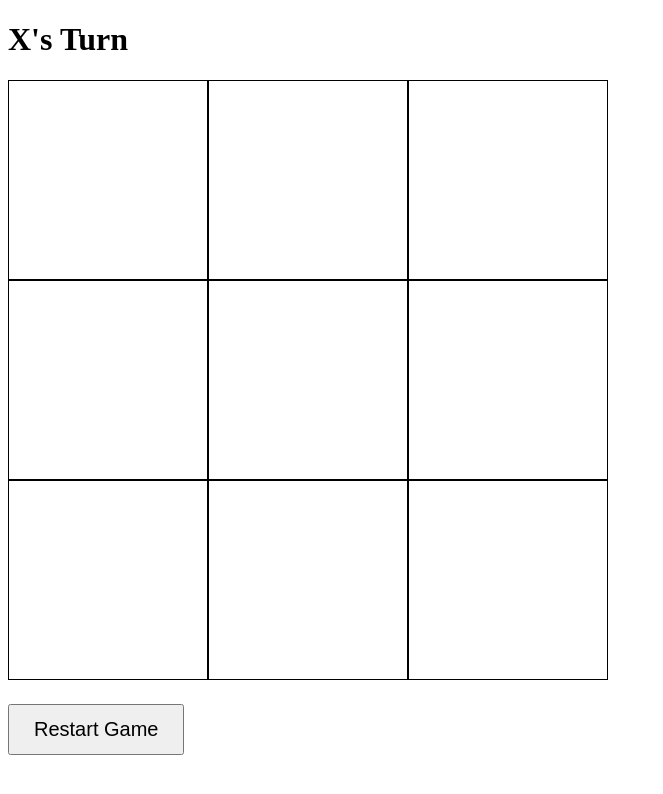
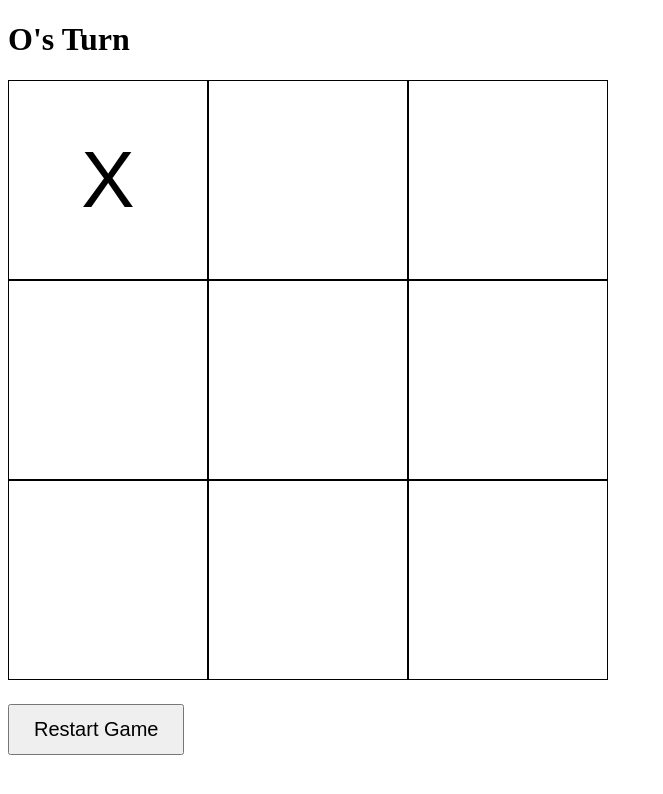
Before and after one commit to ITDallasDBW/3.6TicTacToe, a plain HTML site: page TicTacToe Starter/index.html in a window 1280 px wide. Both pictures are taken after a click on the button 108 px from the left and 179 px from the top of the page. Shown: the whole page, without its empty margins (0-663 px from the left). Drawn offline with Linux system fonts and the light colour scheme.

Commit message:
Tic Tac Toe complete

```diff
--- a/TicTacToe Starter/index.html
+++ b/TicTacToe Starter/index.html
@@ -21,7 +21,7 @@
         <button class="board__square"></button>
         <button class="board__square"></button>
       </div>
-      <button class="restart">Restart Game</button>
+      <button onclick="restartGame()" class="restart">Restart Game</button>
     </div>
 
     <script src="script.js"></script>
--- a/TicTacToe Starter/script.js
+++ b/TicTacToe Starter/script.js
@@ -0,0 +1,130 @@
+//Step1: When we click on a game square, show if it's X or O
+//X if it was player 1 and O if it was player 2
+//Update the h1 to say whose turn it is
+
+//Step 2: Determine when the game ends
+//When you click on a square, check to see the game ended(win or draw)
+//Update the text when the game ends
+
+//Step 3: Restart game
+//When you click the restart game button, reset the board
+
+const allSquares = document.querySelectorAll(".board__square");
+const title = document.querySelector(".board__title");
+
+let currentPlayer = "X";
+let gameOver = false;
+// let board=['X', 'O', 'X', 'O', 'X', 'O', 'X', 'O', 'X']
+let board = new Array(9).fill(undefined);
+
+//When we click on square, want to set innerHTML
+// CAN loop thru with i=0, etc. But cleaner to use foreach loop
+//AND, foreach gives 2nd argument=index so it's more better
+allSquares.forEach((square, i) => {
+  //   console.log(square, i);
+  //Once we have access to square, we can addEventListener
+  square.addEventListener("click", () => {
+    if (square.innerHTML || gameOver) {
+      return;
+    }
+    // console.log("clicked");
+    square.innerHTML = currentPlayer;
+    board[i] = currentPlayer;
+    // console.log(board)
+
+    if (checkWin()) {
+      console.log("this runs");
+      title.innerHTML = `${currentPlayer} Wins!`;
+      gameOver = true;
+      return;
+    }
+
+    if (checkDraw()) {
+      console.log("its a draw");
+      title.innerHTML = `Draw!`;
+      gameOver = true;
+      return;
+    }
+
+    currentPlayer = currentPlayer === "X" ? "O" : "X";
+    title.innerHTML = `${currentPlayer}'s Turn`;
+  });
+});
+
+//Step 3 Restart Game
+function restartGame() {
+  console.log("restart");
+  //1. Reset title
+  title.innerHTML = `${currentPlayer}'s Turn`;
+
+  //2. Reset DOM
+  allSquares.forEach((square) => {
+    square.innerHTML = "";
+  });
+  //3. Reset board
+  board = new Array(9).fill(undefined);
+  gameOver = false;
+}
+
+//Step 2 Winning state:
+function checkDraw() {
+  console.log(board);
+  //if using every, make sure array values exist.
+  //every doiesn't loop over empty values.
+  //But DOES loop over undefined.
+  return board.every((symbol) => {
+    if (symbol) {
+      return true;
+    }
+  });
+  //OR
+  //   for (let i = 0; i < board.length; ++i) {
+  //     if (!board[i]) {
+  //       return false;
+  //     }
+  //   }
+  //   return true;
+}
+function checkWin() {
+  const winningIndicies = [
+    //Horizontal Wins
+    [0, 1, 2],
+    [3, 4, 5],
+    [6, 7, 8],
+    //Vertical
+    [0, 3, 6],
+    [1, 4, 7],
+    [2, 5, 8],
+    //Diagonal
+    [0, 4, 8],
+    [2, 4, 6],
+  ];
+  for (let i = 0; i < winningIndicies.length; ++i) {
+    const matchingIndicies = winningIndicies[i];
+    // console.log(matchingIndicies);
+    let symbol1 = board[matchingIndicies[0]];
+    let symbol2 = board[matchingIndicies[1]];
+    let symbol3 = board[matchingIndicies[2]];
+
+    if (!symbol1 || !symbol2 || !symbol3) {
+      continue;
+    }
+
+    if (symbol1 === symbol2 && symbol2 === symbol3) {
+      console.log("winner at", matchingIndicies);
+      return true;
+    }
+  }
+}
+// Horizontal Wins
+//0,1,2
+//3,4,5
+//6,7,8
+//Vertical Wins
+//0,3,6
+//1,4,7
+//2,5,8
+//Diagonal Wins
+//0,4,8
+//2,4,6
+//So, create board array to compare to winning state
```
